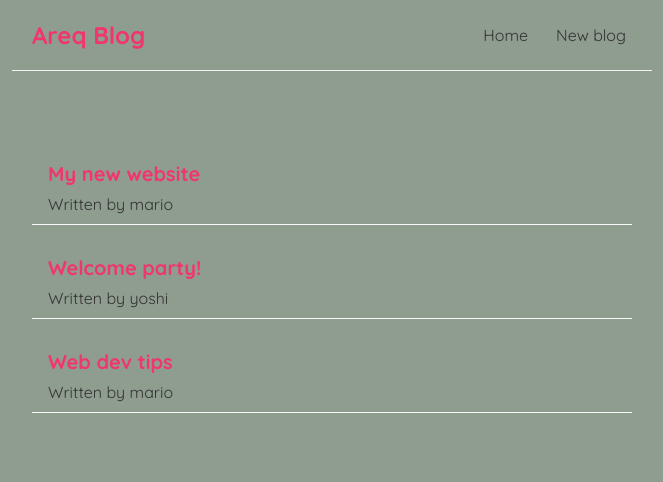
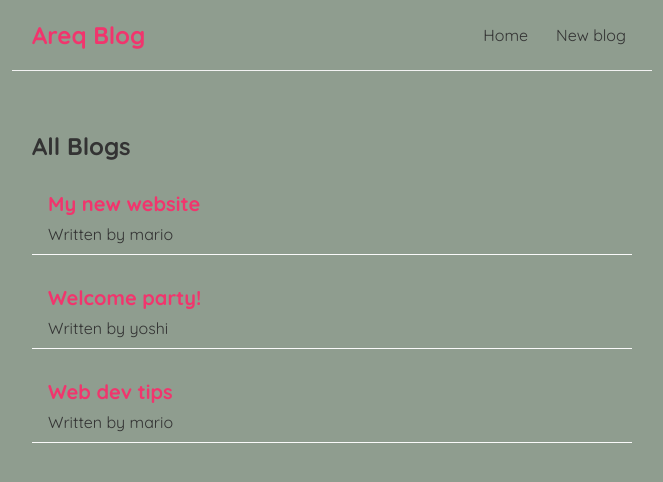
Before and after one commit to Zyar3k/react-blog-training, a React (Create React App) app: page /create in a window 1280 px wide. Shown: the top 482 px of the page, without its empty margins (308-971 px from the left). Built offline with nearby package versions, Linux system fonts and the light colour scheme.

Commit message:
Add bloglist component

```diff
--- /dev/null
+++ b/src/components/BlogList.js
@@ -0,0 +1,17 @@
+import React from "react";
+
+const BlogList = ({ blogs, title }) => {
+  return (
+    <div className='blog-list'>
+      <h2>{title}</h2>
+      {blogs.map((blog) => (
+        <div className='blog-preview' key={blog.id}>
+          <h2>{blog.title}</h2>
+          <p>Written by {blog.author}</p>
+        </div>
+      ))}
+    </div>
+  );
+};
+
+export default BlogList;
--- a/src/components/Home.js
+++ b/src/components/Home.js
@@ -1,4 +1,5 @@
 import { useState } from "react";
+import BlogList from "./BlogList";
 
 const Home = () => {
   const [blogs, setBlogs] = useState([
@@ -6,14 +7,10 @@
     { title: "Welcome party!", body: "lorem ipsum...", author: "yoshi", id: 2 },
     { title: "Web dev tips", body: "lorem ipsum...", author: "mario", id: 3 },
   ]);
+
   return (
     <div className='home'>
-      {blogs.map((blog) => (
-        <div className='blog-preview' key={blog.id}>
-          <h2>{blog.title}</h2>
-          <p>Written by {blog.author}</p>
-        </div>
-      ))}
+      <BlogList blogs={blogs} title='All Blogs' />
     </div>
   );
 };
```
Also changed, not shown: 1 other file (tests, documents, lock files or other folders).
